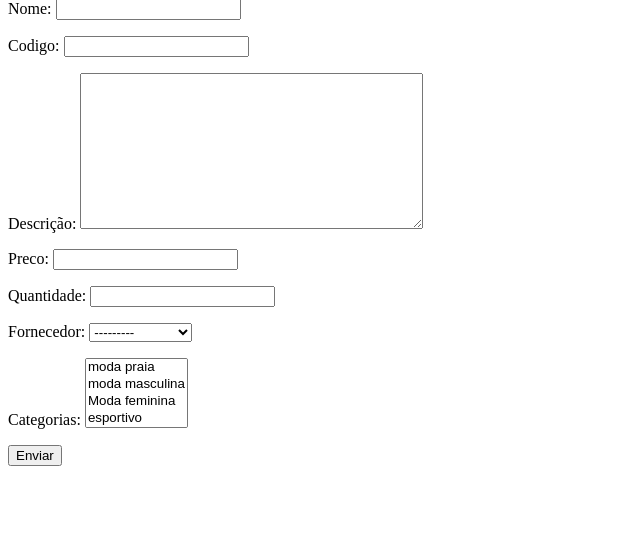
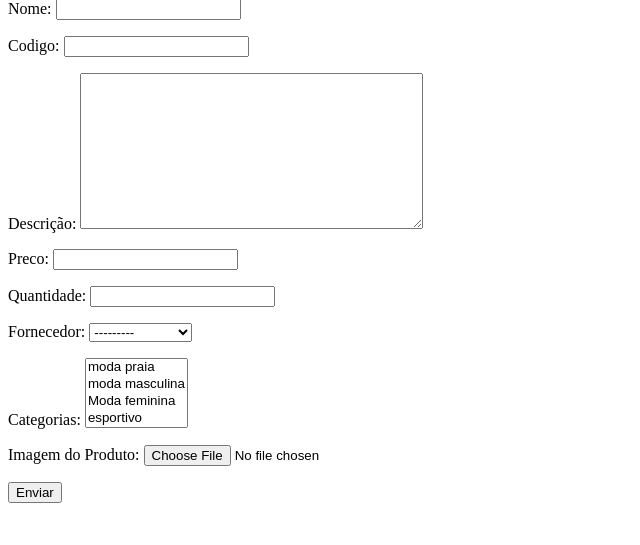
Before and after one commit to Gabriella-Aquino/DSW---produtos-de-estoque---atividade, a Django app: page /cadastrar-produto/ in a window 1280 px wide. Shown: the part 17-562 px from the top of the page, without its empty margins (0-640 px from the left). Run offline with Django 5.2, Linux system fonts and the light colour scheme; data comes from the database, SQL or seed files in the repository; parts of the project's set-up code (start-up, migrations or seed data) failed here and were passed over.

Commit message:
postgresql e cadastro de imagem

```diff
--- a/estoque/forms.py
+++ b/estoque/forms.py
@@ -10,6 +10,7 @@ class ProdutoForm(forms.Form):
   quantidade_estoque = forms.IntegerField(label="Quantidade:")
   fornecedor = forms.ModelChoiceField(queryset=Fornecedor.objects.all())
   categorias = forms.ModelMultipleChoiceField(queryset=Categoria.objects.all())
+  imagem = forms.ImageField(label="Imagem do Produto", required=False)
 
   def clean_preco(self):
     preco = self.cleaned_data.get('preco')
--- a/estoque/models.py
+++ b/estoque/models.py
@@ -23,6 +23,7 @@ class Produto(models.Model):
     data_criacao = models.DateTimeField(auto_now_add=True)
     fornecedor = models.ForeignKey(Fornecedor, on_delete=models.CASCADE)
     categoria = models.ManyToManyField(Categoria)
+    imagem = models.ImageField('imagem do produto', default=None)
 
     def __str__(self):
         return f"{self.nome} ({self.codigo})"
--- a/estoque/templates/cadastro.html
+++ b/estoque/templates/cadastro.html
@@ -6,7 +6,7 @@
   <title>Document</title>
 </head>
 <body>
-  <form action="" method="post">
+  <form action="" method="post" enctype="multipart/form-data">
     {% csrf_token %}
     {{ form.as_p }}
     <button type="submit">Enviar</button>
--- a/estoque/templates/index.html
+++ b/estoque/templates/index.html
@@ -42,6 +42,9 @@
         {% for produto in produtos %}
         <li>
           <a href="{% url 'detalhe-produto' produto.id %}">
+            {% if produto.imagem %}
+            <div><img src="{{ produto.imagem.url }}" alt="" width="200"></div>
+            {% endif %}
             {{ produto.nome }} ({{ produto.codigo }}) - R$ {{ produto.preco }}<br />
             {% comment %} Fornecedor: {{ produto.fornecedor.nome }}<br />
             Categorias: {% for categoria in produto.categoria.all %} {{
--- a/estoque/urls.py
+++ b/estoque/urls.py
@@ -1,5 +1,7 @@
 from django.urls import path
 from .views import IndexView, DetalheProdutoView, ProdutoFormView, FornecedorFormView, CategoriaFormView
+from django.conf import settings
+from django.conf.urls.static import static
 #from .views import index, detalheProduto, produtoForm, fornecedorForm, categoriaForm
 
 
@@ -10,6 +12,7 @@ urlpatterns = [
     path('cadastrar-fornecedor/', FornecedorFormView.as_view(), name='cadastrar-fornecedor'),
     path('cadastrar-categoria/', CategoriaFormView.as_view(), name='cadastrar-categoria'),
 ]
+urlpatterns+= static(settings.MEDIA_URL, document_root=settings.MEDIA_ROOT)
 
 # urlpatterns = [
 #     path('', index ,name='index'),
--- a/estoque/views.py
+++ b/estoque/views.py
@@ -81,6 +81,9 @@ class ProdutoFormView(FormView):
     )
     produto.save()
     produto.categoria.set(form.cleaned_data['categorias'])
+    if form.cleaned_data["imagem"]:
+      produto.imagem = form.cleaned_data["imagem"]  # Salvar imagem
+      produto.save()
     return super().form_valid(form)
 
 # def produtoForm(request):
```
Also changed, not shown: produto/settings.py (+12 -2 lines), estoque/migrations/0003_produto_imagem.py (added).
